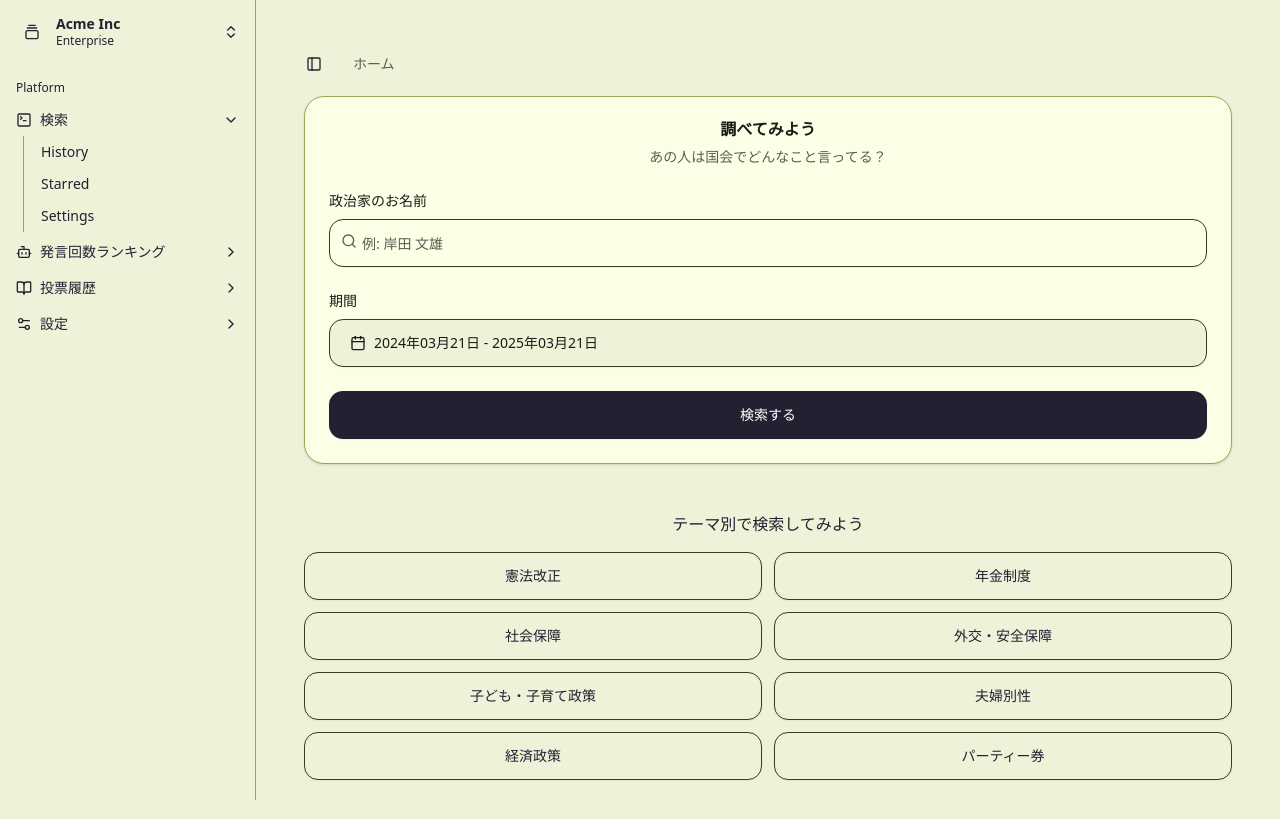
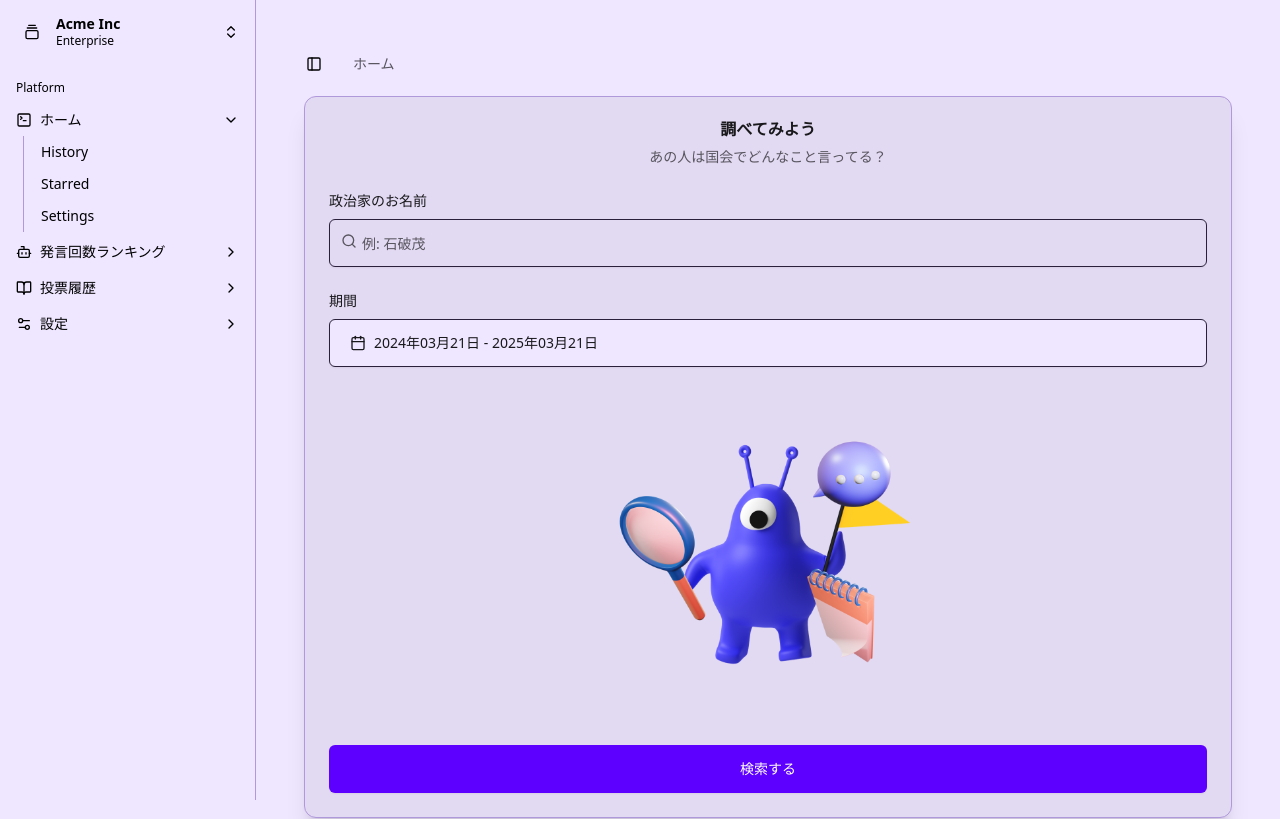
Before and after one commit to RH0128/sotsusei, a React (Vite) app: page / in a window 1280 px wide. Shown: the top 819 px of the page. Built offline with nearby package versions, Linux system fonts and the light colour scheme.

Commit message:
UI調整

```diff
--- a/src/components/ui/app-sidebar.jsx
+++ b/src/components/ui/app-sidebar.jsx
@@ -49,7 +49,7 @@
   ],
   navMain: [
     {
-      title: "検索",
+      title: "ホーム",
       url: "#",
       icon: SquareTerminal,
       isActive: true,
--- a/src/components/ui/card.jsx
+++ b/src/components/ui/card.jsx
@@ -10,7 +10,7 @@
     (<div
       data-slot="card"
       className={cn(
-        "bg-card text-card-foreground flex flex-col gap-6 rounded-xl border py-6 shadow-sm",
+        "bg-card text-card-foreground flex flex-col gap-6 rounded-xl border py-6 shadow-xl",
         className
       )}
       {...props} />)
--- a/src/components/ui/searchform.jsx
+++ b/src/components/ui/searchform.jsx
@@ -81,7 +81,7 @@
                 <Search className="absolute left-3 top-3.5 h-4 w-4 text-muted-foreground" />
                 <Input
                   id="speaker-name"
-                  placeholder="例: 岸田 文雄"
+                  placeholder="例: 石破茂"
                   className="pl-8"
                   value={speakerName}
                   onChange={(e) => setSpeakerName(e.target.value)}
@@ -99,6 +99,14 @@
               date={dateRange}
               setDate={setDateRange}
               required
+            />
+          </div>
+
+          <div className="flex justify-center mt-6">
+            <img
+              src="/img/Character.png"
+              alt="キャラクター"
+              className="w-[330px] h-auto"
             />
           </div>
 
--- a/src/index.css
+++ b/src/index.css
@@ -6,56 +6,52 @@
 @custom-variant dark (&:is(.dark *));
 
 :root {
-  --background: hsl(70, 50%, 90%);
-  --foreground: hsl(244, 19%, 16%);
-  --card: hsl(70, 100%, 95%);
-  --card-foreground: hsl(70, 5%, 10%);
-  --popover: hsl(70, 75%, 98%);
-  --popover-foreground: hsl(0, 31%, 19%);
-  --primary: hsl(244, 19%, 16%);
+  --background: hsl(262, 100%, 95%);
+  --foreground: hsl(262, 5%, 0%);
+  --card: hsl(262, 50%, 90%);
+  --card-foreground: hsl(262, 5%, 10%);
+  --popover: hsl(262, 100%, 95%);
+  --popover-foreground: hsl(262, 100%, 0%);
+  --primary: hsl(262, 100%, 50%);
   --primary-foreground: hsl(0, 0%, 100%);
-  --secondary: hsl(70, 30%, 70%);
+  --secondary: hsl(262, 30%, 70%);
   --secondary-foreground: hsl(0, 0%, 0%);
-  --muted: hsl(32, 30%, 85%);
-  --muted-foreground: hsl(70, 5%, 35%);
-  --accent: hsl(32, 30%, 80%);
-  --accent-foreground: hsl(70, 5%, 10%);
+  --muted: hsl(224, 30%, 85%);
+  --muted-foreground: hsl(262, 5%, 35%);
+  --accent: hsl(224, 30%, 80%);
+  --accent-foreground: hsl(262, 5%, 10%);
   --destructive: hsl(0, 100%, 30%);
-  --destructive-foreground: hsl(70, 5%, 90%);
-  --border: hsl(70, 30%, 50%);
-  --input: hsl(70, 30%, 18%);
-  --ring: hsl(70, 18%, 66%);
-  --radius: 1rem;
-  --sidebar: linear-gradient(
-    to right,
-    rgba(189, 231, 149, 1),
-    rgba(242, 227, 221, 1)
-  );
-  --table-body-background: hsl(70, 100%, 95%); /* テーマ変数を追加 */
+  --destructive-foreground: hsl(262, 5%, 90%);
+  --border: hsl(261, 48%, 73%);
+  --input: hsl(262, 30%, 18%);
+  --ring: hsl(262, 100%, 50%);
+  --sidebar: linear-gradient(135deg, #6366f1 0%, #8b5cf6 100%);
+  --table-body-background: hsl(262, 100%, 80%);
+  --radius: 0.5rem;
 }
 
 .dark {
-  --background: hsl(70, 50%, 5%);
-  --foreground: hsl(70, 5%, 90%);
-  --card: hsl(70, 50%, 0%);
-  --card-foreground: hsl(70, 5%, 90%);
-  --popover: hsl(70, 50%, 5%);
-  --popover-foreground: hsl(70, 5%, 90%);
-  --primary: hsl(70, 18%, 66%);
-  --primary-foreground: hsl(0, 0%, 0%);
-  --secondary: hsl(70, 30%, 10%);
+  --background: hsl(262, 50%, 5%);
+  --foreground: hsl(262, 5%, 90%);
+  --card: hsl(262, 50%, 0%);
+  --card-foreground: hsl(262, 5%, 90%);
+  --popover: hsl(262, 50%, 5%);
+  --popover-foreground: hsl(262, 5%, 90%);
+  --primary: hsl(262, 100%, 50%);
+  --primary-foreground: hsl(0, 0%, 100%);
+  --secondary: hsl(262, 30%, 10%);
   --secondary-foreground: hsl(0, 0%, 100%);
-  --muted: hsl(32, 30%, 15%);
-  --muted-foreground: hsl(70, 5%, 60%);
-  --accent: hsl(32, 30%, 15%);
-  --accent-foreground: hsl(70, 5%, 90%);
+  --muted: hsl(224, 30%, 15%);
+  --muted-foreground: hsl(262, 5%, 60%);
+  --accent: hsl(224, 30%, 15%);
+  --accent-foreground: hsl(262, 5%, 90%);
   --destructive: hsl(0, 100%, 30%);
-  --destructive-foreground: hsl(70, 5%, 90%);
-  --border: hsl(70, 30%, 18%);
-  --input: hsl(70, 30%, 18%);
-  --ring: hsl(70, 18%, 66%);
-  --radius: 1rem;
-  --sidebar: hsl(70, 50%, 10%); /* ダークモード用のサイドバー色 */
+  --destructive-foreground: hsl(262, 5%, 90%);
+  --border: hsl(262, 30%, 18%);
+  --input: hsl(262, 30%, 18%);
+  --ring: hsl(262, 100%, 83%);
+  --table-body-background: hsl(262, 30%, 18%);
+  --radius: 0.5rem;
 }
 
 @theme inline {
@@ -78,6 +74,7 @@
   --color-border: var(--border);
   --color-input: var(--input);
   --color-ring: var(--ring);
+  --color-sidebar: var(--sidebar);
   --radius-sm: calc(var(--radius) - 4px);
   --radius-md: calc(var(--radius) - 2px);
   --radius-lg: var(--radius);
```
Also changed, not shown: public/img/Character.png (added).
